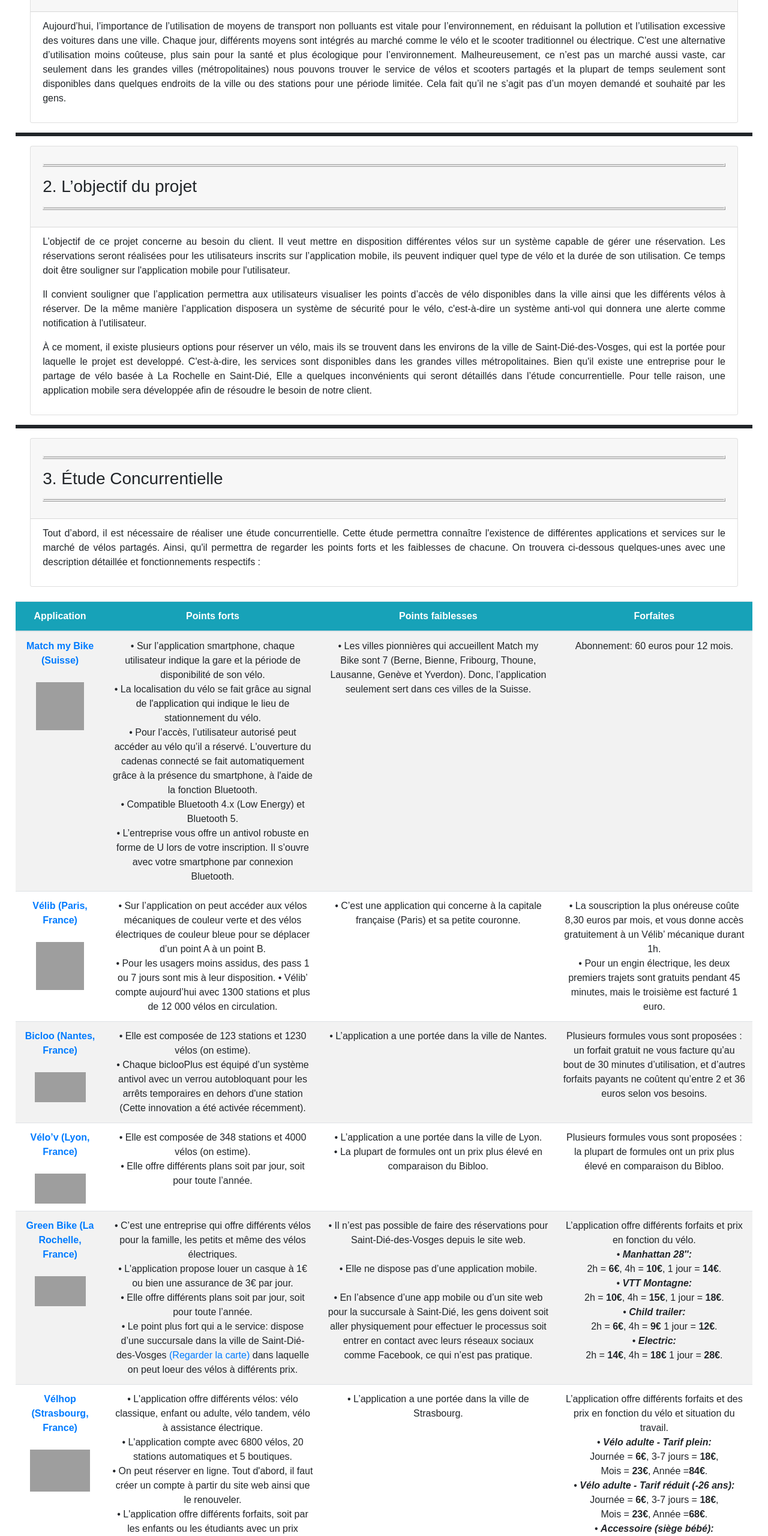
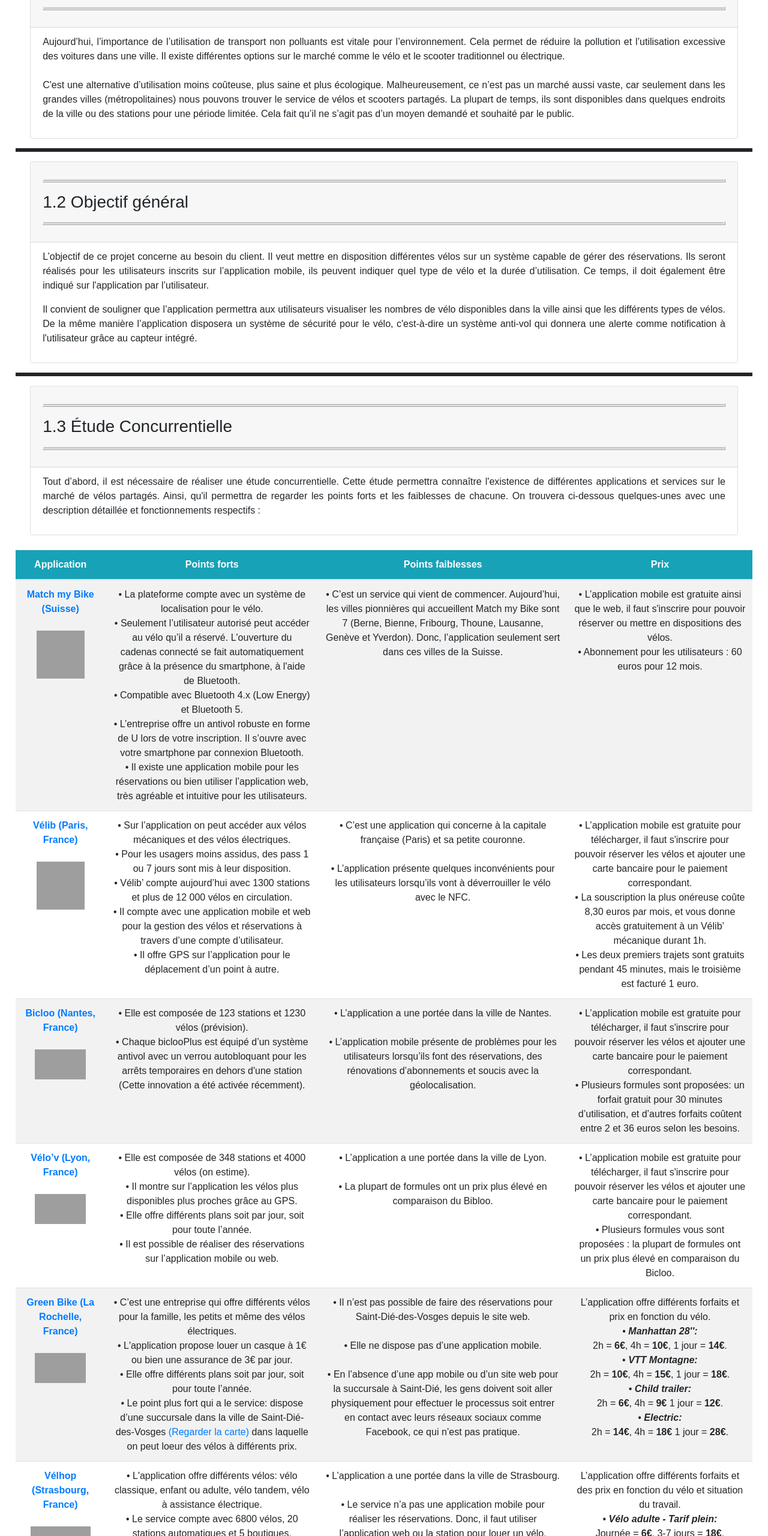
Before and after one commit to torresgerson/ProjetTutoreRepository, a plain HTML site: page cdc_fonctionnel.html in a window 1280 px wide. Shown: the part 240-2800 px from the top of the page at 60% size. Drawn offline with nearby package versions, Linux system fonts and the light colour scheme; grey boxes are pictures that could not be loaded.

Commit message:
Correction CDC/CDT v1

```diff
--- a/cdc_fonctionnel.html
+++ b/cdc_fonctionnel.html
@@ -45,25 +45,20 @@
 		<div class="card">
 			<div class="card-header">
 				<hr style="border: ridge;">
-				<h3>1. Contexte et définition du projet</h3>
+				<h3>1.1 Contexte et définition du projet</h3>
 				<hr style="border: ridge;">
 			</div>
 			<ul class="list-group list-group-flush">
 				<li class="list-group-item">
-					<p>Aujourd’hui, l’importance de l’utilisation de moyens de transport non polluants est vitale pour
-						l’environnement, en réduisant la pollution et l’utilisation excessive des voitures dans une
-						ville. Chaque
-						jour, différents moyens sont intégrés au marché comme le vélo et le scooter traditionnel ou
-						électrique.
-						C'est une alternative d’utilisation moins coûteuse, plus sain pour la santé et plus écologique
-						pour
-						l’environnement. Malheureusement, ce n’est pas un marché aussi vaste, car seulement dans les
-						grandes villes (métropolitaines)
-						nous pouvons trouver le service de vélos et scooters partagés et la plupart de temps seulement
-						sont
-						disponibles dans quelques endroits de la ville ou des stations pour une période limitée. Cela
-						fait qu’il ne
-						s’agit pas d’un moyen demandé et souhaité par les gens.</p>
+					<p>Aujourd’hui, l’importance de l’utilisation de transport non polluants est vitale pour
+						l’environnement. Cela permet de réduire la pollution et l’utilisation excessive des voitures
+						dans une ville. Il existe différentes options sur le marché comme le vélo et le scooter
+						traditionnel ou électrique. <br><br>
+						C'est une alternative d’utilisation moins coûteuse, plus saine et plus écologique.
+						Malheureusement, ce n’est pas un marché aussi vaste, car seulement dans les grandes villes
+						(métropolitaines) nous pouvons trouver le service de vélos et scooters partagés. La plupart de
+						temps, ils sont disponibles dans quelques endroits de la ville ou des stations pour une période
+						limitée. Cela fait qu’il ne s’agit pas d’un moyen demandé et souhaité par le public.</p>
 				</li>
 			</ul>
 		</div>
@@ -72,32 +67,22 @@
 		<div class="card">
 			<div class="card-header">
 				<hr style="border: ridge;">
-				<h3>2. L’objectif du projet</h3>
+				<h3>1.2 Objectif général</h3>
 				<hr style="border: ridge;">
 			</div>
 			<ul class="list-group list-group-flush">
 				<li class="list-group-item">
 					<p>L’objectif de ce projet concerne au besoin du client. Il veut mettre en disposition différentes
-						vélos sur un système capable de gérer une réservation. Les réservations seront réalisées pour
-						les utilisateurs inscrits sur l’application mobile, ils peuvent indiquer quel type de vélo et la
-						durée de son utilisation. Ce temps doit être souligner sur l'application mobile pour
-						l'utilisateur.
+						vélos sur un système capable de gérer des réservations. Ils seront réalisés pour les
+						utilisateurs inscrits sur l’application mobile, ils peuvent indiquer quel type de vélo et la
+						durée d’utilisation. Ce temps, il doit également être indiqué sur l'application par
+						l’utilisateur.
 					</p>
-					<p> Il convient souligner que l’application permettra aux utilisateurs visualiser les points d’accès
-						de vélo disponibles dans la ville ainsi que les différents vélos à réserver. De la même manière
+					<p> Il convient de souligner que l’application permettra aux utilisateurs visualiser les nombres de
+						vélo disponibles dans la ville ainsi que les différents types de vélos. De la même manière
 						l’application disposera un système de sécurité pour le vélo, c'est-à-dire un système anti-vol
-						qui
-						donnera une alerte comme notification à l'utilisateur.
+						qui donnera une alerte comme notification à l'utilisateur grâce au capteur intégré.
 					</p>
-					<p>À ce moment, il existe plusieurs options pour réserver un vélo, mais ils se trouvent dans les
-						environs de la ville de Saint-Dié-des-Vosges, qui est la portée pour laquelle le projet est
-						developpé.
-						C'est-à-dire, les services sont disponibles dans les grandes villes métropolitaines. Bien qu'il
-						existe une
-						entreprise pour le partage de vélo basée à La Rochelle en Saint-Dié, Elle a quelques
-						inconvénients qui seront détaillés dans l’étude concurrentielle.
-						Pour telle raison, une application mobile sera développée afin de résoudre le besoin de notre
-						client.</p>
 				</li>
 			</ul>
 		</div>
@@ -107,7 +92,7 @@
 		<div class="card">
 			<div class="card-header">
 				<hr style="border: ridge;">
-				<h3>3. Étude Concurrentielle</h3>
+				<h3>1.3 Étude Concurrentielle</h3>
 				<hr style="border: ridge;">
 			</div>
 			<ul class="list-group list-group-flush">
@@ -116,7 +101,8 @@
 						permettra
 						connaître l'existence de différentes applications et services sur le marché de vélos partagés.
 						Ainsi, qu'il permettra de regarder les points forts et les
-						faiblesses de chacune. On trouvera ci-dessous quelques-unes avec une description détaillée et fonctionnements respectifs :
+						faiblesses de chacune. On trouvera ci-dessous quelques-unes avec une description détaillée et
+						fonctionnements respectifs :
 					</p>
 				</li>
 			</ul>
@@ -129,50 +115,59 @@
 					<th scope="col">Application</th>
 					<th scope="col">Points forts</th>
 					<th scope="col">Points faiblesses</th>
-					<th scope="col">Forfaites</th>
+					<th scope="col">Prix</th>
 				</tr>
 			</thead>
 			<tbody style="text-align: center;">
 				<tr>
 					<th scope="row"><a href="https://www.matchmybike.ch/">Match my Bike (Suisse)</a> <br><br> <img
 							src="https://www.matchmybike.ch/img_new/MMB_Symbole_CLR_SMALL.png"
-							style="width: 80px; height: 80px;"> </th>
+							style="width: 80px; height: 80px;"><br><br>
+					</th>
 					<td>
-						• Sur l’application smartphone, chaque utilisateur indique la gare et la période de
-						disponibilité de son vélo. <br>
-						• La localisation du vélo se fait grâce au signal de l'application qui indique le lieu de
-						stationnement du vélo. <br>
-						• Pour l’accès, l’utilisateur autorisé peut accéder au vélo qu’il a réservé. L'ouverture du
-						cadenas connecté se fait automatiquement grâce à la présence du smartphone, à l'aide de la
-						fonction Bluetooth. <br>
-						• Compatible Bluetooth 4.x (Low Energy) et Bluetooth 5. <br>
-						• L’entreprise vous offre un antivol robuste en forme de U lors de votre inscription. Il
-						s’ouvre
-						avec votre smartphone par connexion Bluetooth.
+						• La plateforme compte avec un système de localisation pour le vélo.<br>
+						• Seulement l’utilisateur autorisé peut accéder au vélo qu’il a réservé. L'ouverture du
+						cadenas connecté se fait automatiquement grâce à la présence du smartphone, à l'aide de
+						Bluetooth.<br>
+						• Compatible avec Bluetooth 4.x (Low Energy) et Bluetooth 5. <br>
+						• L’entreprise offre un antivol robuste en forme de U lors de votre inscription. Il s’ouvre avec
+						votre smartphone par connexion Bluetooth. <br>
+						• Il existe une application mobile pour les réservations ou bien utiliser l’application web,
+						très agréable et intuitive pour les utilisateurs.
 					</td>
-					<td>• Les villes pionnières qui accueillent Match my Bike sont 7 (Berne, Bienne, Fribourg,
+					<td>• C’est un service qui vient de commencer. Aujourd’hui, les villes pionnières qui accueillent
+						Match my Bike sont 7 (Berne, Bienne, Fribourg,
 						Thoune,
 						Lausanne, Genève et Yverdon). Donc, l’application seulement sert dans ces villes de la Suisse.
 						<br>
 					</td>
-					<td>Abonnement: 60 euros pour 12 mois.</td>
+					<td>• L’application mobile est gratuite ainsi que le web, il faut s'inscrire pour pouvoir réserver
+						ou mettre en dispositions des vélos. <br>
+						• Abonnement pour les utilisateurs : 60 euros pour 12 mois.</td>
 				</tr>
 				<tr>
 					<th scope="row"><a href="https://www.velib-metropole.fr/en_GB">Vélib (Paris,
 							France)</a><br><br><img
 							src="https://www.velib-metropole.fr/assets/static_files/paris/images/logo_full.png"
 							style="width: 80px; height: 80px;"> </th>
-					<td>• Sur l’application on peut accéder aux vélos mécaniques de couleur verte et des vélos
-						électriques de couleur bleue pour se déplacer d’un point A à un point B.<br>
-						• Pour les usagers moins assidus, des pass 1 ou 7 jours sont mis à leur disposition.
-						• Vélib’ compte aujourd’hui avec 1300 stations et plus de 12 000 vélos en circulation.
+					<td>• Sur l’application on peut accéder aux vélos mécaniques et des vélos électriques.<br>
+						• Pour les usagers moins assidus, des pass 1 ou 7 jours sont mis à leur disposition. <br>
+						• Vélib’ compte aujourd’hui avec 1300 stations et plus de 12 000 vélos en circulation. <br>
+						• Il compte avec une application mobile et web pour la gestion des vélos et réservations à
+						travers d’une compte d’utilisateur. <br>
+						• Il offre GPS sur l’application pour le déplacement d’un point à autre.
 					</td>
-					<td>• C’est une application qui concerne à la capitale française (Paris) et sa petite couronne.<br>
+					<td>• C’est une application qui concerne à la capitale française (Paris) et sa petite
+						couronne.<br><br>
+						• L’application présente quelques inconvénients pour les utilisateurs lorsqu’ils vont à
+						déverrouiller le vélo avec le NFC.
 					</td>
-					<td>• La souscription la plus onéreuse coûte 8,30 euros par mois, et vous donne accès
+					<td>• L’application mobile est gratuite pour télécharger, il faut s'inscrire pour pouvoir réserver
+						les vélos et ajouter une carte bancaire pour le paiement correspondant.<br>
+						• La souscription la plus onéreuse coûte 8,30 euros par mois, et vous donne accès
 						gratuitement à
 						un Vélib’ mécanique durant 1h. <br>
-						• Pour un engin électrique, les deux premiers trajets sont gratuits pendant 45 minutes, mais
+						• Les deux premiers trajets sont gratuits pendant 45 minutes, mais
 						le
 						troisième est facturé 1 euro.</td>
 				</tr>
@@ -181,29 +176,36 @@
 							France)</a><br><br><img
 							src="https://www.bicloo.nantesmetropole.fr/assets/img/logo-contract.png"
 							style="width: 85px; height: 50px;"></th>
-					<td>• Elle est composée de 123 stations et 1230 vélos (on estime). <br>
+					<td>• Elle est composée de 123 stations et 1230 vélos (prévision). <br>
 						• Chaque biclooPlus est équipé d’un système antivol avec un verrou autobloquant pour les
 						arrêts
 						temporaires en dehors d'une station (Cette innovation a été activée récemment).
 					</td>
-					<td>• L’application a une portée dans la ville de Nantes.</td>
-					<td>Plusieurs formules vous sont proposées : un forfait gratuit ne vous facture qu’au bout de 30
-						minutes d’utilisation, et d’autres forfaits payants ne coûtent qu’entre 2 et 36 euros selon
-						vos
-						besoins.</td>
+					<td>• L’application a une portée dans la ville de Nantes. <br><br>
+						• L’application mobile présente de problèmes pour les utilisateurs lorsqu’ils font des
+						réservations, des rénovations d’abonnements et soucis avec la géolocalisation.
+					</td>
+					<td>• L’application mobile est gratuite pour télécharger, il faut s'inscrire pour pouvoir réserver
+						les vélos et ajouter une carte bancaire pour le paiement correspondant.<br>
+						• Plusieurs formules sont proposées: un forfait gratuit pour 30 minutes d’utilisation, et
+						d’autres forfaits coûtent entre 2 et 36 euros selon les besoins.</td>
 				</tr>
 				<tr>
 					<th scope="row"><a href="https://velov.grandlyon.com/fr/home">Vélo’v (Lyon,
 							France)</a><br><br><img src="https://velov.grandlyon.com/assets/img/logo-contract.png"
 							style="width: 85px; height: 50px;"></th>
 					<td>• Elle est composée de 348 stations et 4000 vélos (on estime). <br>
-						• Elle offre différents plans soit par jour, soit pour toute l’année.
+						• Il montre sur l’application les vélos plus disponibles plus proches grâce au GPS. <br>
+						• Elle offre différents plans soit par jour, soit pour toute l’année. <br>
+						• Il est possible de réaliser des réservations sur l’application mobile ou web.
 					</td>
-					<td>• L’application a une portée dans la ville de Lyon. <br>
+					<td>• L’application a une portée dans la ville de Lyon.<br><br>
 						• La plupart de formules ont un prix plus élevé en comparaison du Bibloo.
 					</td>
-					<td>Plusieurs formules vous sont proposées : la plupart de formules ont un prix plus élevé en
-						comparaison du Bibloo.</td>
+					<td>• L’application mobile est gratuite pour télécharger, il faut s'inscrire pour pouvoir réserver
+						les vélos et ajouter une carte bancaire pour le paiement correspondant.<br>
+						• Plusieurs formules vous sont proposées : la plupart de formules ont un prix plus élevé en
+						comparaison du Bicloo.</td>
 				</tr>
 				<tr>
 					<th scope="row"><a href="https://location-greenbike.com/?lang=en">Green Bike (La Rochelle,
@@ -239,19 +241,28 @@
 							France)</a><br><br><img
 							src="https://www.pagesjaunes.fr/media/ugc/boutique_velhop_centre_06748200_155107647"
 							style="width: 100px; height: 70px;"></th>
-					<td>• L'application offre différents vélos:  vélo classique, enfant ou adulte, vélo tandem, vélo à assistance électrique.<br>
-						• L'application compte avec 6800 vélos, 20 stations automatiques et 5 boutiques.<br>
-						• On peut réserver en ligne. Tout d'abord, il faut créer un compte à partir du site web ainsi que le renouveler. <br>
-						• L'application offre différents forfaits, soit par les enfants ou les étudiants avec un prix accessible.<br>
+					<td>• L'application offre différents vélos: vélo classique, enfant ou adulte, vélo tandem, vélo à
+						assistance électrique.<br>
+						• Le service compte avec 6800 vélos, 20 stations automatiques et 5 boutiques.<br>
+						• On peut réserver en ligne. Tout d'abord, il faut créer un compte à partir du site web ainsi
+						que le renouveler. <br>
+						• Le service offre différents forfaits, soit par les enfants ou les étudiants avec un prix
+						accessible.<br>
 					</td>
 					<td>• L’application a une portée dans la ville de Strasbourg.<br><br>
+						• Le service n’a pas une application mobile pour réaliser les réservations. Donc, il faut
+						utiliser l’application web ou la station pour louer un vélo.
 					</td>
-					<td>L’application offre différents forfaits et des prix en fonction du vélo et situation du travail.<br>
-						• <b><i>Vélo adulte - Tarif plein:</i></b> <br> Journée = <b>6€</b>, 3-7 jours = <b>18€</b>,<br>Mois =
+					<td>L’application offre différents forfaits et des prix en fonction du vélo et situation du
+						travail.<br>
+						• <b><i>Vélo adulte - Tarif plein:</i></b> <br> Journée = <b>6€</b>, 3-7 jours =
+						<b>18€</b>,<br>Mois =
 						<b>23€</b>, Année =<b>84€</b>.<br>
-						• <b><i>Vélo adulte - Tarif réduit (-26 ans):</i></b> <br> Journée = <b>6€</b>, 3-7 jours = <b>18€</b>,<br>Mois =
+						• <b><i>Vélo adulte - Tarif réduit (-26 ans):</i></b> <br> Journée = <b>6€</b>, 3-7 jours =
+						<b>18€</b>,<br>Mois =
 						<b>23€</b>, Année =<b>68€</b>.<br>
-						• <b><i>Accessoire (siège bébé):</i></b> <br> Journée = <b>2€</b>, 3-7 jours = <b>6€</b>,<br>Mois =
+						• <b><i>Accessoire (siège bébé):</i></b> <br> Journée = <b>2€</b>, 3-7 jours =
+						<b>6€</b>,<br>Mois =
 						<b>10€</b>, Année =<b>30€</b>.<br>
 						• <b><i>Forfait étudiant (10 mois):</i></b> <br> Année =<b>42€</b>.<br>
 						• <b><i>Forfait étudiant boursier (2021-2022):<i></b> <br> Année =<b>10€</b>.<br>
@@ -261,14 +272,22 @@
 		</table>
 		<ul class="list-group list-group-flush">
 			<li class="list-group-item">
-				<p>Nous pourrions continuer en analysant différentes applications de partage de vélo, mais comme nous
-					pouvons le voir, la plupart des applications n’ont qu’une portée à l’intérieur d’une ville ou de
-					certaines parties des stations, de sorte qu’aucune ne peut satisfaire les besoins de notre client.<br><br>
+				<p>
+					Nous pourrions continuer en analysant différentes applications de partage de vélo, mais comme nous
+					pouvons le constater, la plupart de service n’ont qu’une portée à l’intérieur d’une ville ou de
+					certaines parties des stations.
+				</p>
+				<p>
 					Si bien, ils possèdent une caractéristique demandée par le client : l’anti-vol, mais ce n'est pas
 					possible de faire usage. L'application la plus proche pour résoudre au besoin du client est Green
 					Bike, disponible dans la ville de Saint-Dié, mais sans complètement le faire. La raison évidemment :
 					peu pratique, nous devons aller à l’entreprise pour réserver un vélo parce qu’elle n’a pas une
-					application mobile ou un site web pour réaliser des réservations.
+					application mobile ou une application web pour réaliser des réservations.
+				</p>
+				<p>
+					De plus, ils sont de services qui ont déjà leurs propres vélos et tarifs. Il n’y pas un service
+					capable de gérer le besoin de notre client. Pour telle raison, une progressive web application (PWA)
+					sera développée afin de résoudre le problème de notre client.
 				</p>
 			</li>
 		</ul>
@@ -278,7 +297,7 @@
 		<div class="card">
 			<div class="card-header">
 				<hr style="border: ridge;">
-				<h3>4. Description fonctionnelle des besoins</h3>
+				<h3>1.4 Description fonctionnelle des besoins</h3>
 				<hr style="border: ridge;">
 			</div>
 			<ul class="list-group list-group-flush">
@@ -416,7 +435,7 @@
 		<div class="card">
 			<div class="card-header">
 				<hr style="border: ridge;">
-				<h3>5. Devis</h3>
+				<h3>1.5 Devis</h3>
 				<hr style="border: ridge;">
 			</div>
 			<ul class="list-group list-group-flush">
@@ -486,7 +505,7 @@
 		<div class="card">
 			<div class="card-header">
 				<hr style="border: ridge;">
-				<h3>6. Méthodologie du projet</h3>
+				<h3>1.6 Méthodologie du projet</h3>
 				<hr style="border: ridge;">
 			</div>
 			<ul class="list-group list-group-flush">
@@ -513,7 +532,7 @@
 		<div class="card">
 			<div class="card-header">
 				<hr style="border: ridge;">
-				<h3>7. Planning prévisionnel</h3>
+				<h3>1.7 Planning prévisionnel</h3>
 				<hr style="border: ridge;">
 			</div>
 			<ul class="list-group list-group-flush">
@@ -550,6 +569,8 @@
 						https://www.frandroid.com/produits-android/mobilite-urbaine/velo-electrique/789201_location-de-velos-en-libre-service-les-applications-a-connaitre
 						.
 					</p>
+					<p>• Green Bike. (n.d). <em>Prices.</em> Green Bike. https://location-greenbike.com/?lang=en.
+					</p>
 					<p>• MathMyBike. (n.d). <em>Fonctionnement.</em> Math My Bike.
 						https://www.matchmybike.ch/
 					</p>
@@ -557,8 +578,6 @@
 						https://velhop.strasbourg.eu/
 					</p>
 					<p>• Vélo'v. (n.d). <em>Home.</em> Vélo'v. https://velov.grandlyon.com/fr/home
-					</p>
-					<p>• Green Bike. (n.d). <em>Prices.</em> Green Bike. https://location-greenbike.com/?lang=en.
 					</p>
 				</li>
 			</ul>
--- a/css/style.css
+++ b/css/style.css
@@ -14,9 +14,8 @@ body{
 	font-size: 25px;
 }
 
-
 .body{
-	margin-top: 8%;
+	margin-top: 10%;
 }
 
 .body, .card, .applications{
```
Also changed, not shown: cdc_technique.html (+24 -3 lines), index.html (+16 -9 lines).
